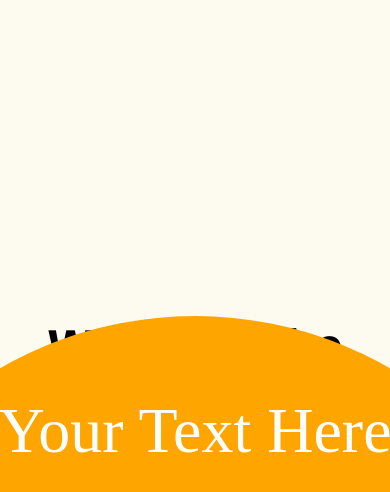
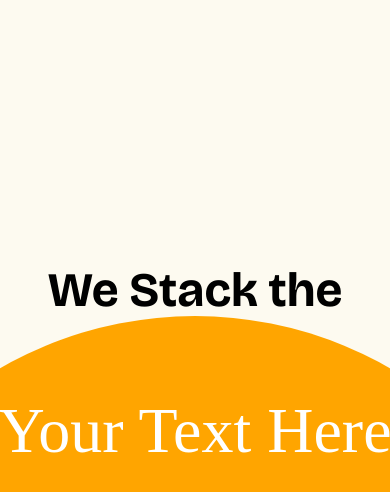
Before and after one commit to sobriquet11/hajar-2.0, a plain HTML site: page index.html in a window 390 px wide. Shown: the part 138-630 px from the top of the page. Drawn offline with nearby package versions, Linux system fonts and the light colour scheme; files that its build step writes are made by us from their sources.

Commit message:
change style

```diff
--- a/styles/home.scss
+++ b/styles/home.scss
@@ -134,7 +134,7 @@ h1 {
 
   h1 {
     font-size: 3rem;
-    margin: 2rem auto 1.25rem; /* Moves it slightly lower */
+    margin: -5rem auto 1.25rem; /* Moves it slightly lower */
   }
 
   .circle-gif {
```
Also changed, not shown: styles/home.css, 1 other file.
